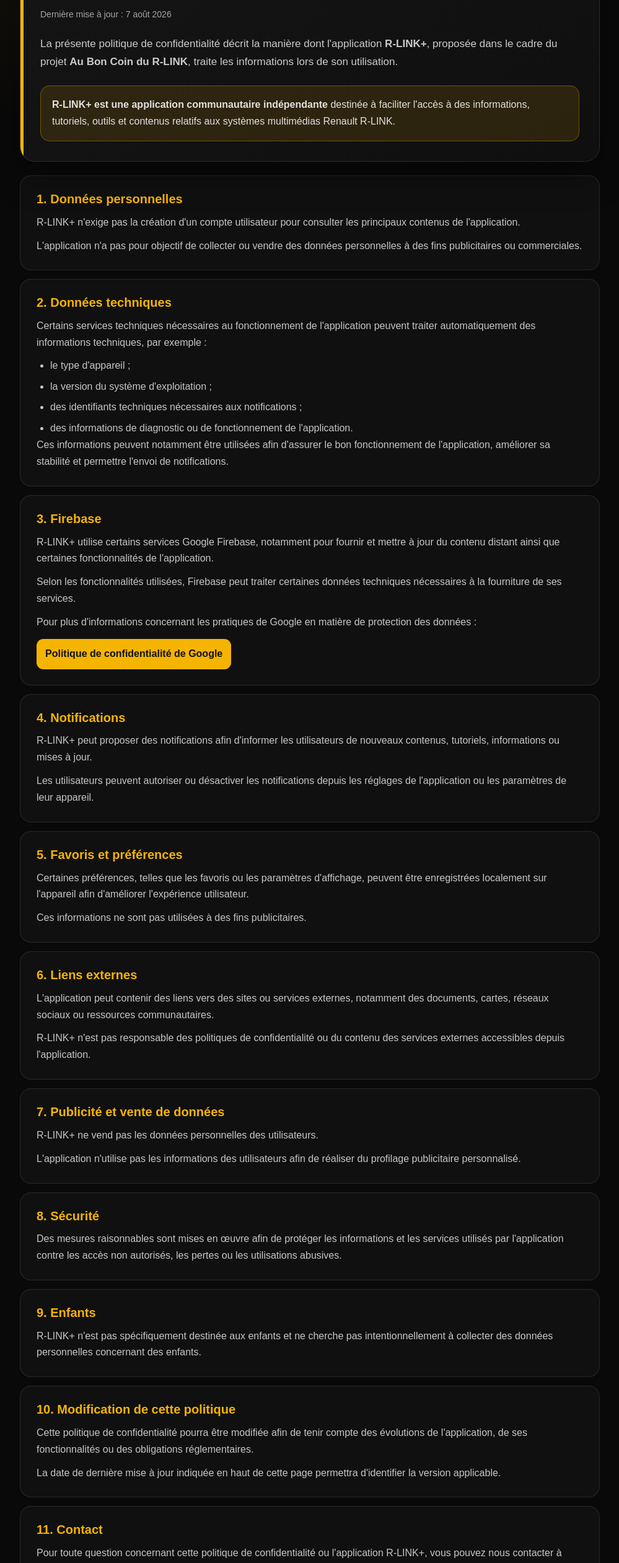
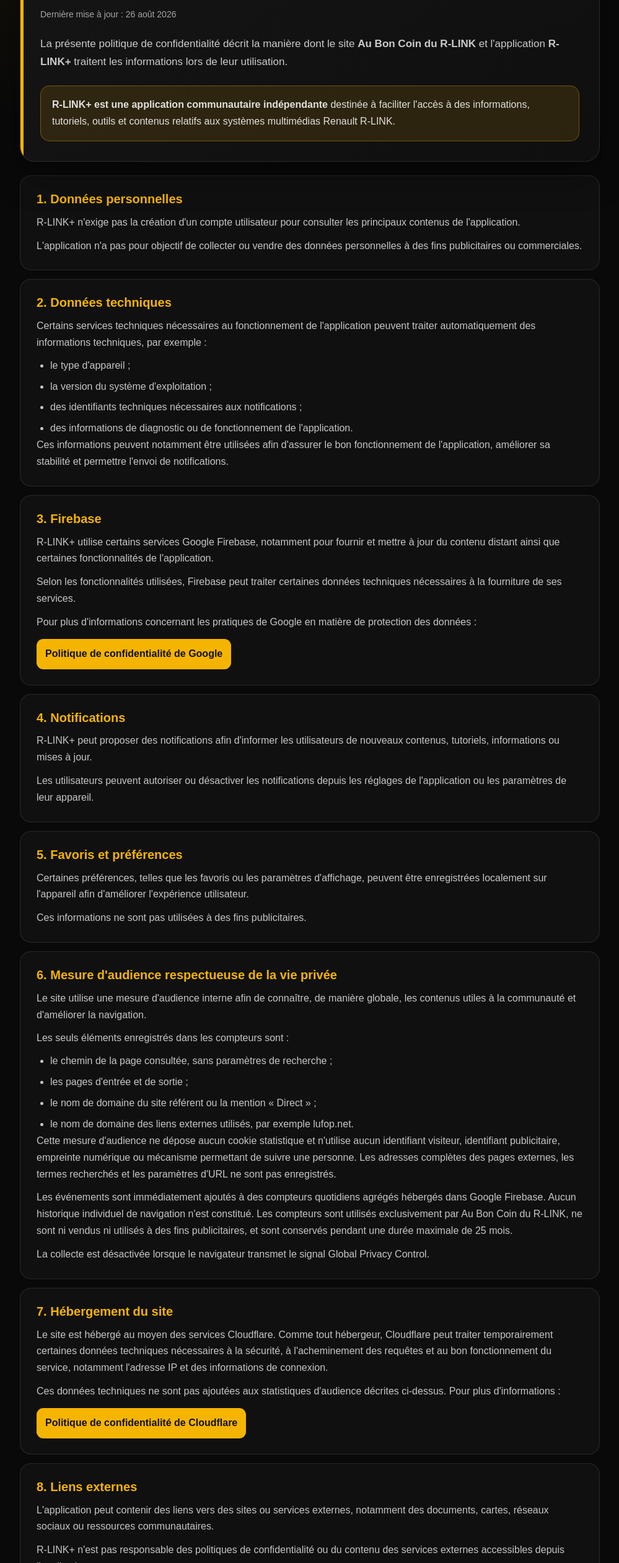
Before and after one commit to auboncoindurlink/rlinkplus-privacy, a plain HTML site: page index.html in a window 1280 px wide. Shown: the part 258-2780 px from the top of the page at 62% size, without its empty margins (140-1139 px from the left). Drawn offline with Linux system fonts and the light colour scheme.

Commit message:
Mise à jour de la politique de confidentialité

```diff
--- a/index.html
+++ b/index.html
@@ -143,11 +143,11 @@
   <section class="hero">
     <div class="eyebrow">R-LINK+ • Confidentialité</div>
     <h1>Politique de confidentialité</h1>
-    <p class="updated">Dernière mise à jour : 7 août 2026</p>
+    <p class="updated">Dernière mise à jour : 26 août 2026</p>
     <p class="intro">
-      La présente politique de confidentialité décrit la manière dont l'application
-      <strong>R-LINK+</strong>, proposée dans le cadre du projet
-      <strong>Au Bon Coin du R-LINK</strong>, traite les informations lors de son utilisation.
+      La présente politique de confidentialité décrit la manière dont le site
+      <strong>Au Bon Coin du R-LINK</strong> et l'application
+      <strong>R-LINK+</strong> traitent les informations lors de leur utilisation.
     </p>
     <div class="notice">
       <strong>R-LINK+ est une application communautaire indépendante</strong> destinée à faciliter
@@ -196,36 +196,58 @@
     </section>
 
     <section class="section">
-      <h2>6. Liens externes</h2>
+      <h2>6. Mesure d'audience respectueuse de la vie privée</h2>
+      <p>Le site utilise une mesure d'audience interne afin de connaître, de manière globale, les contenus utiles à la communauté et d'améliorer la navigation.</p>
+      <p>Les seuls éléments enregistrés dans les compteurs sont :</p>
+      <ul>
+        <li>le chemin de la page consultée, sans paramètres de recherche ;</li>
+        <li>les pages d'entrée et de sortie ;</li>
+        <li>le nom de domaine du site référent ou la mention « Direct » ;</li>
+        <li>le nom de domaine des liens externes utilisés, par exemple lufop.net.</li>
+      </ul>
+      <p>Cette mesure d'audience ne dépose aucun cookie statistique et n'utilise aucun identifiant visiteur, identifiant publicitaire, empreinte numérique ou mécanisme permettant de suivre une personne. Les adresses complètes des pages externes, les termes recherchés et les paramètres d'URL ne sont pas enregistrés.</p>
+      <p>Les événements sont immédiatement ajoutés à des compteurs quotidiens agrégés hébergés dans Google Firebase. Aucun historique individuel de navigation n'est constitué. Les compteurs sont utilisés exclusivement par Au Bon Coin du R-LINK, ne sont ni vendus ni utilisés à des fins publicitaires, et sont conservés pendant une durée maximale de 25 mois.</p>
+      <p>La collecte est désactivée lorsque le navigateur transmet le signal Global Privacy Control.</p>
+    </section>
+
+    <section class="section">
+      <h2>7. Hébergement du site</h2>
+      <p>Le site est hébergé au moyen des services Cloudflare. Comme tout hébergeur, Cloudflare peut traiter temporairement certaines données techniques nécessaires à la sécurité, à l'acheminement des requêtes et au bon fonctionnement du service, notamment l'adresse IP et des informations de connexion.</p>
+      <p>Ces données techniques ne sont pas ajoutées aux statistiques d'audience décrites ci-dessus. Pour plus d'informations :</p>
+      <a class="external-link" href="https://www.cloudflare.com/fr-fr/privacypolicy/" target="_blank" rel="noopener noreferrer">Politique de confidentialité de Cloudflare</a>
+    </section>
+
+    <section class="section">
+      <h2>8. Liens externes</h2>
       <p>L'application peut contenir des liens vers des sites ou services externes, notamment des documents, cartes, réseaux sociaux ou ressources communautaires.</p>
       <p>R-LINK+ n'est pas responsable des politiques de confidentialité ou du contenu des services externes accessibles depuis l'application.</p>
     </section>
 
     <section class="section">
-      <h2>7. Publicité et vente de données</h2>
+      <h2>9. Publicité et vente de données</h2>
       <p>R-LINK+ ne vend pas les données personnelles des utilisateurs.</p>
       <p>L'application n'utilise pas les informations des utilisateurs afin de réaliser du profilage publicitaire personnalisé.</p>
     </section>
 
     <section class="section">
-      <h2>8. Sécurité</h2>
+      <h2>10. Sécurité</h2>
       <p>Des mesures raisonnables sont mises en œuvre afin de protéger les informations et les services utilisés par l'application contre les accès non autorisés, les pertes ou les utilisations abusives.</p>
     </section>
 
     <section class="section">
-      <h2>9. Enfants</h2>
+      <h2>11. Enfants</h2>
       <p>R-LINK+ n'est pas spécifiquement destinée aux enfants et ne cherche pas intentionnellement à collecter des données personnelles concernant des enfants.</p>
     </section>
 
     <section class="section">
-      <h2>10. Modification de cette politique</h2>
+      <h2>12. Modification de cette politique</h2>
       <p>Cette politique de confidentialité pourra être modifiée afin de tenir compte des évolutions de l'application, de ses fonctionnalités ou des obligations réglementaires.</p>
       <p>La date de dernière mise à jour indiquée en haut de cette page permettra d'identifier la version applicable.</p>
     </section>
 
     <section class="section">
-      <h2>11. Contact</h2>
-      <p>Pour toute question concernant cette politique de confidentialité ou l'application R-LINK+, vous pouvez nous contacter à l'adresse suivante :</p>
+      <h2>13. Contact</h2>
+      <p>Pour toute question concernant cette politique de confidentialité, le site ou l'application R-LINK+, vous pouvez nous contacter à l'adresse suivante :</p>
       <a class="mail" href="mailto:auboncoindurlink2@gmail.com">auboncoindurlink2@gmail.com</a>
     </section>
   </div>
```
